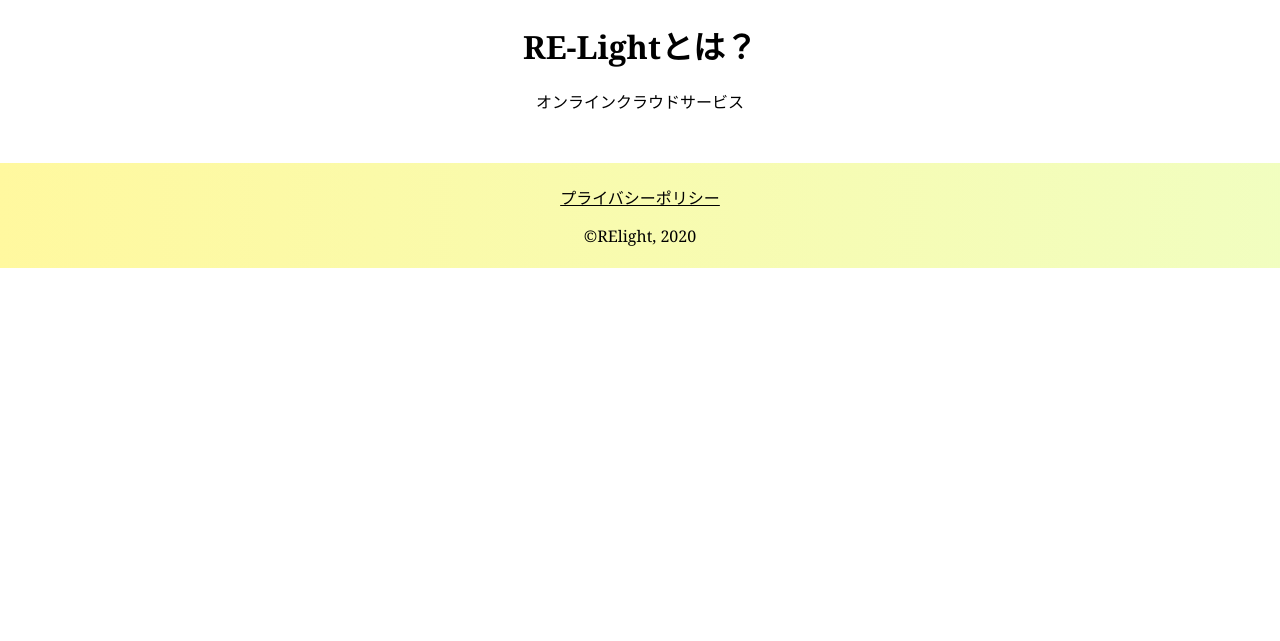
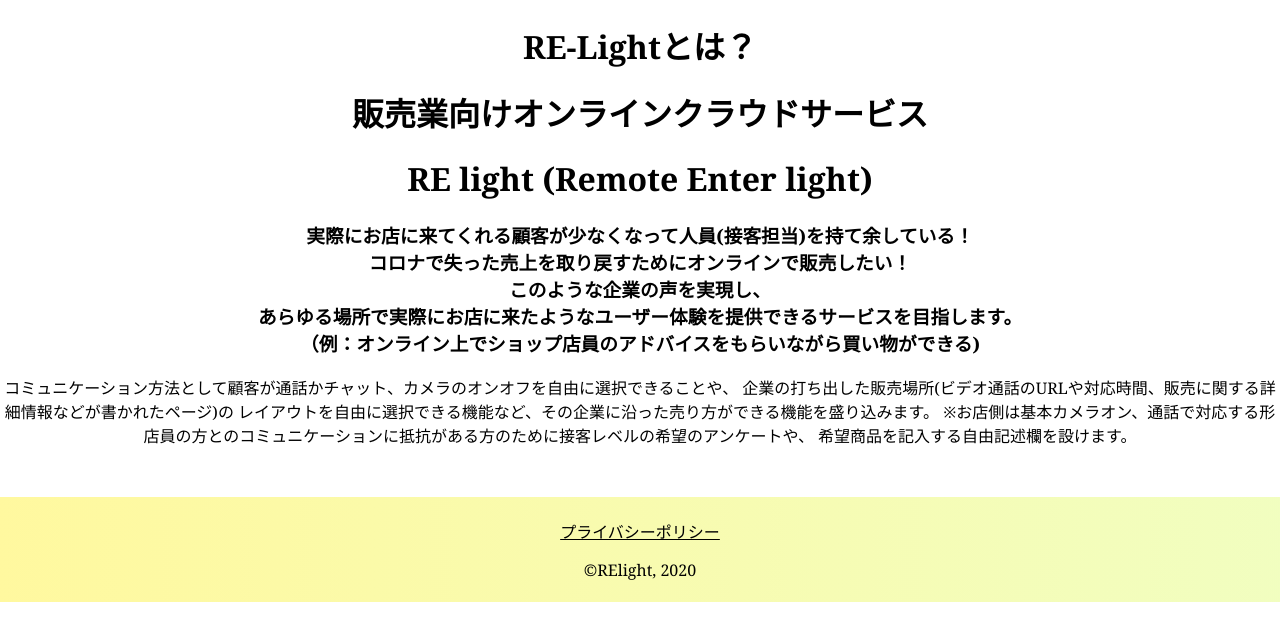
Before and after one commit to RE-light-team2/re-light, a Django app: page /about in a window 1280 px wide. Shown: the part 73-714 px from the top of the page. Run offline with Django 3.2, Linux system fonts and the light colour scheme; some libraries are stand-ins or nearby versions.

Commit message:
プロフィール変更で元の画像を見れるように・aboutにスライドの内容を入れておいた

```diff
--- a/relight/templates/relight/about.html
+++ b/relight/templates/relight/about.html
@@ -3,7 +3,7 @@
 <html lang="ja">
 
 <head>
-    <title>Privacy Policy</title>
+    <title>RE lightとは？</title>
     <meta charset="utf-8">
     <meta name="viewport" content="width=device-width, initial-scale=1, shrink-to-fit=no">
     <link rel="stylesheet" type="text/css" href="{% static 'relight/css/main.css' %}">
@@ -54,7 +54,20 @@
 
     <h1 class="title">RE-Lightとは？</h1>
     <div class="detail">
-        <p>オンラインクラウドサービス</p>
+        <h1>販売業向けオンラインクラウドサービス</h1>
+        <h1>RE light (Remote Enter light)</h1>
+        <h3>実際にお店に来てくれる顧客が少なくなって人員(接客担当)を持て余している！<br/>
+コロナで失った売上を取り戻すためにオンラインで販売したい！<br/>
+このような企業の声を実現し、<br/>あらゆる場所で実際にお店に来たようなユーザー体験を提供できるサービスを目指します。</br>
+（例：オンライン上でショップ店員のアドバイスをもらいながら買い物ができる)<br/>
+        </h3>
+        <p>コミュニケーション方法として顧客が通話かチャット、カメラのオンオフを自由に選択できることや、
+企業の打ち出した販売場所(ビデオ通話のURLや対応時間、販売に関する詳細情報などが書かれたページ)の
+レイアウトを自由に選択できる機能など、その企業に沿った売り方ができる機能を盛り込みます。
+※お店側は基本カメラオン、通話で対応する形
+店員の方とのコミュニケーションに抵抗がある方のために接客レベルの希望のアンケートや、
+希望商品を記入する自由記述欄を設けます。
+</p>
     </div>
     <footer>
         <br>
```
Also changed, not shown: relight/templates/relight/change_profile.html (+8 -0 lines).
